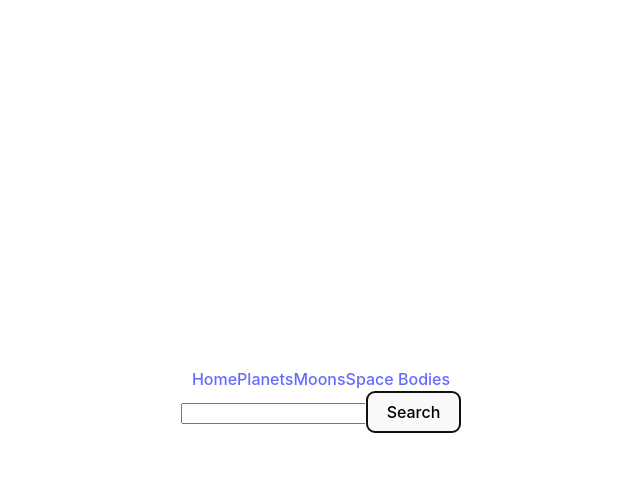
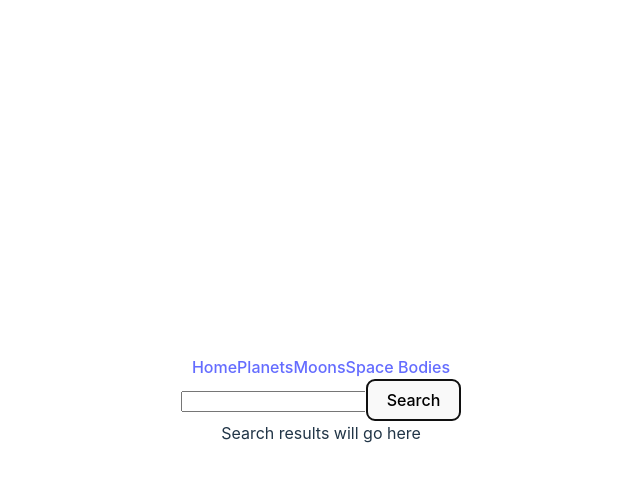
Before and after one commit to wamullins/Nebula-Nav, a React (Vite) app: page /planets in a window 1280 px wide. Both pictures are taken after typing "Sample" into the empty fields and a click on the button "Search". Shown: the top 482 px of the page, without its empty margins (319-959 px from the left). Built offline with nearby package versions, Linux system fonts and the light colour scheme.

Commit message:
nav links and search bar successfully navigate to the appropriate pages.

```diff
--- a/src/components/Main.jsx
+++ b/src/components/Main.jsx
@@ -3,14 +3,19 @@ import Home from './Home'
 import Planets from './Planets'
 import Moons from './Moons'
 import SpaceBodies from './SpaceBodies'
+import SearchResults from "./SearchResults";
 
 const Main = () => {
+    return (
         <Routes>
             <Route exact path="/" element={<Home />} />
             <Route exact path="/planets" element={<Planets />} />
             <Route exact path="/moons" element={<Moons />} />
             <Route exact path="/space-bodies" element={<SpaceBodies />} />
+            <Route exact path="/:id" element={<SearchResults />} />
         </Routes>
+    )
+
 }
 
 export default Main
--- a/src/components/Moons.jsx
+++ b/src/components/Moons.jsx
@@ -0,0 +1,5 @@
+const Moons = () => {
+    return <div> Moons </div>
+}
+
+export default Moons
--- a/src/components/Planets.jsx
+++ b/src/components/Planets.jsx
@@ -0,0 +1,5 @@
+const Planets = () => {
+    return <div> Planets </div>
+}
+
+export default Planets
--- a/src/components/SearchResults.jsx
+++ b/src/components/SearchResults.jsx
@@ -0,0 +1,5 @@
+const SearchResults = () => {
+    return <div>Search results will go here</div>
+}
+
+export default SearchResults
--- a/src/components/SpaceBodies.jsx
+++ b/src/components/SpaceBodies.jsx
@@ -0,0 +1,5 @@
+const SpaceBodies = () => {
+    return <div> SpaceBodies </div>
+}
+
+export default SpaceBodies
```
Lines whose indentation alone changed are shown as unchanged.
